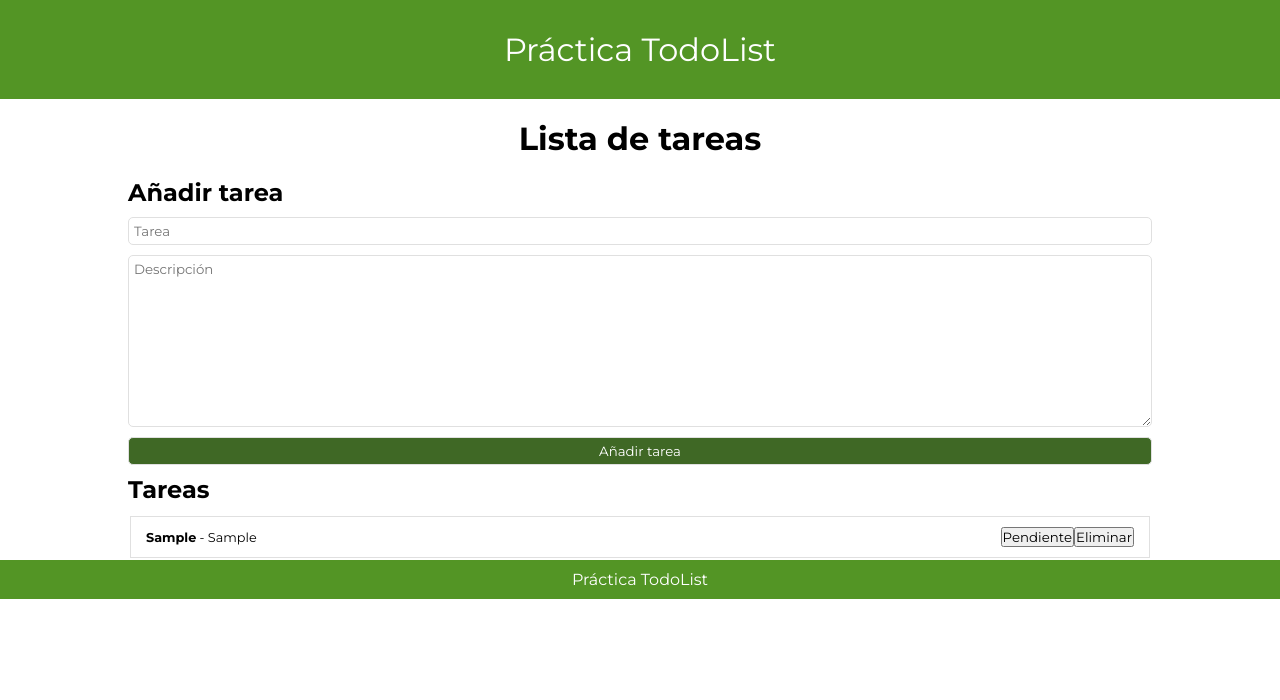
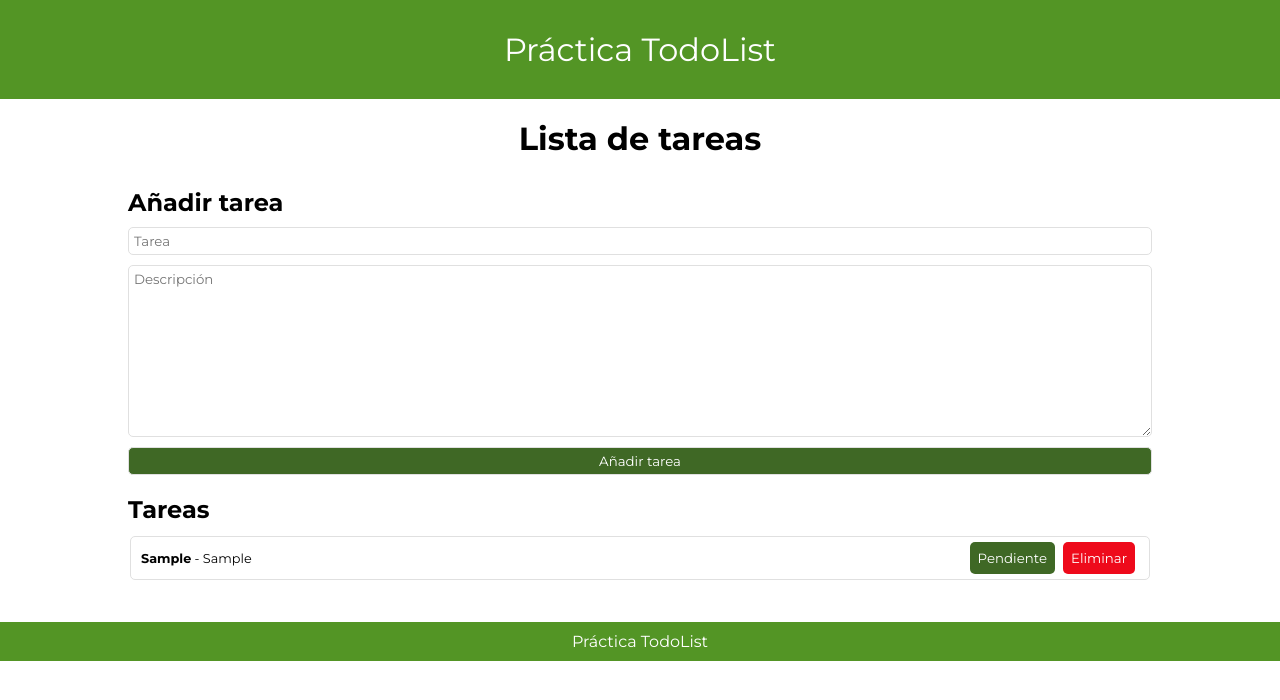
Before and after one commit to DREWiex/practica-todolist, a React (Vite) app: page / in a window 1280 px wide. Both pictures are taken after typing "Sample", "Sample" into the empty fields and a click on the input "Añadir tarea". Shown: the top 700 px of the page. Built offline with nearby package versions, Linux system fonts and the light colour scheme.

Commit message:
CSS terminado

```diff
--- a/src/components/Table.jsx
+++ b/src/components/Table.jsx
@@ -8,17 +8,23 @@ export const Table = ({ id, newTask, description, done, handleToggleTask }) => {
 
             <tr>
                 <td>
-                    <div>
+                    <div className={done ? 'opacity line-through' : ''}>
                         <strong>{newTask}</strong> - {description}
                     </div>
                     <div>
                         <button
                             id={id}
+                            className={!done && 'pendiente' || done && 'finalizada'}
                             onClick={() => { handleToggleTask(id) }}
                         >
                             {!done && 'Pendiente' || done && 'Finalizada'}
                         </button>
-                        <button id={id}>Eliminar</button>
+                        <button
+                            id={id}
+                            className="eliminar"
+                        >
+                            Eliminar
+                        </button>
                     </div>
                 </td>
             </tr>
--- a/src/index.css
+++ b/src/index.css
@@ -32,7 +32,7 @@ h1{
 }
 
 h2{
-    padding-bottom: 10px;
+    padding: 10px 0;
 }
 
 form > *{
@@ -45,6 +45,11 @@ form > *{
 input[type="submit"]{
     background-color: var(--darkgreen);
     color: var(--white);
+    cursor: pointer;
+}
+
+table{
+    margin-bottom: 40px;
 }
 
 td{
@@ -52,12 +57,21 @@ td{
     align-items: center;
     justify-content: space-between;
     font-size: 0.8rem;
-    padding: 10px;
+    padding: 5px;
     border: 1px solid var(--gray);
+    border-radius: 5px;
 }
 
 td > *{
     padding: 0 5px;
+}
+
+button{
+    padding: 8px;
+    margin: 0 4px;
+    border: none;
+    border-radius: 5px;
+    cursor: pointer;
 }
 
 footer{
@@ -78,3 +92,26 @@ footer{
     background-color: var(--lightgreen);
     color: var(--white);
 }
+
+.pendiente{
+    background-color: var(--darkgreen);
+    color: var(--white);
+}
+
+.eliminar{
+    color: var(--white);
+    background-color: var(--red);
+}
+
+.finalizada{
+    color: var(--white);
+    background-color: var(--black); /* toggle class */
+}
+
+.opacity{
+    opacity: 0.3; /* toggle class */
+}
+
+.line-through{
+    text-decoration: line-through; /* toggle class */
+}
```
